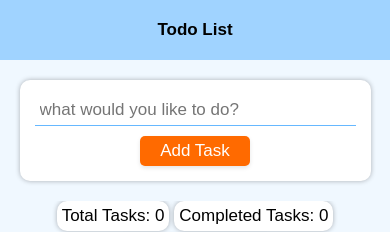
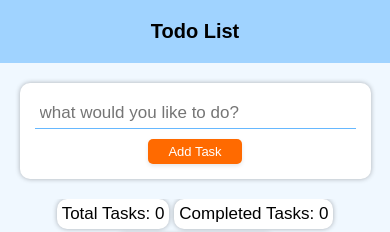
Before and after one commit to harshit0571/todo-list-react, a React (Create React App) app: page / in a window 390 px wide. Shown: the top 232 px of the page. Built offline with nearby package versions, Linux system fonts and the light colour scheme; no server answers.

Commit message:
ui changes

```diff
--- a/src/App.css
+++ b/src/App.css
@@ -225,6 +225,7 @@ button {
 }
 
 @media screen and (max-width: 550px) {
+
   * {
     font-size: 17px;
   }
@@ -233,6 +234,10 @@ button {
     gap: 10px;
     padding: 15px;
   }
+  .header h1{
+    font-size: 20px;
+  }
+
   .bottomContainer {
     width: 90%;
   }
@@ -272,4 +277,18 @@ button {
   .clearTodos {
     font-size: 12px;
   }
+  .addTodoBox button {
+    width: max-content;
+    color: white;
+
+    padding-top: 5px;
+    padding-bottom: 5px;
+    padding-left: 20px;
+    padding-right: 20px;
+    border-radius: 5px;
+
+    border: none;
+    box-shadow: 0 2px 4px rgba(0, 0, 0, 0.1);
+    font-size: 13px;
+  }
 }
```
